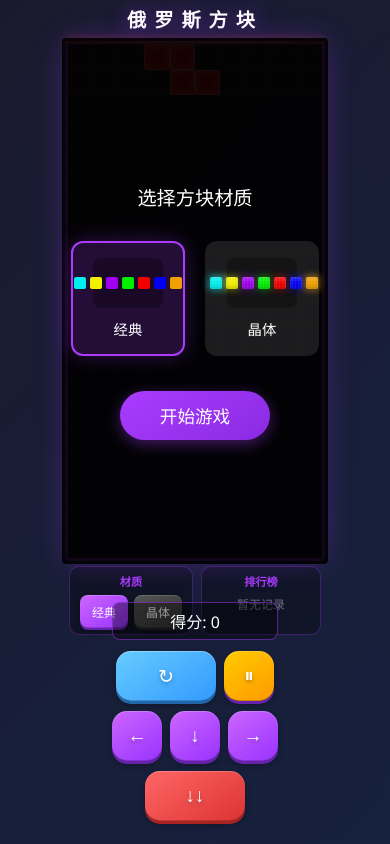
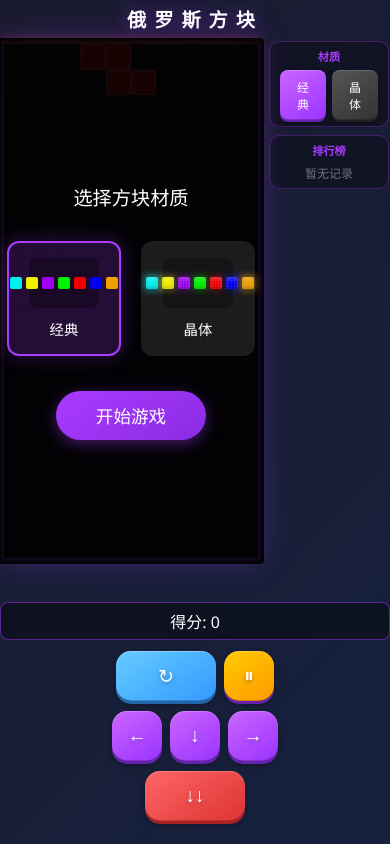
Before and after one commit to zuichi1/russia-tetris, a React (Vite) app: page / in a window 390 px wide. Built offline with nearby package versions, Linux system fonts and the light colour scheme.

Commit message:
fix: mobile layout - game left, leaderboard/materials right, controls bottom; leaderboard top 5 scores

```diff
--- a/src/App.jsx
+++ b/src/App.jsx
@@ -109,7 +109,7 @@ function App() {
     setLeaderboard(prev => {
       const updated = [...prev, newEntry]
         .sort((a, b) => b.score - a.score)
-        .slice(0, 10)
+        .slice(0, 5)
       localStorage.setItem('tetris-leaderboard', JSON.stringify(updated))
       return updated
     })
@@ -501,6 +501,7 @@ function App() {
     <div className="game-container">
       <h1 className="game-title">俄罗斯方块</h1>
       <div className="game-area">
+        <div className="mobile-main-row">
           <div className="board-wrapper">
             <div className="board">
               {displayBoard.map((row, y) =>
@@ -611,24 +612,6 @@ function App() {
             )}
           </div>
           <div className="mobile-right-panel">
-          <div className="mobile-controls">
-            <div className="mobile-score">
-              <span>得分: {score}</span>
-            </div>
-            <div className="mobile-row">
-              <button className="mobile-btn rotate-btn" onTouchStart={handleRotateTouch}>↻</button>
-              <button className="mobile-btn pause-btn" onTouchStart={handlePauseTouch}>⏸</button>
-            </div>
-            <div className="mobile-row">
-              <button className="mobile-btn" onTouchStart={handleLeftTouch}>←</button>
-              <button className="mobile-btn" onTouchStart={handleDownTouch}>↓</button>
-              <button className="mobile-btn" onTouchStart={handleRightTouch}>→</button>
-            </div>
-            <div className="mobile-row">
-              <button className="mobile-btn drop-btn" onTouchStart={handleHardDropTouch}>↓↓</button>
-            </div>
-          </div>
-          <div className="mobile-side-panel">
             <div className="mobile-material-section">
               <div className="mobile-section-title">材质</div>
               <div className="mobile-material-options">
@@ -658,6 +641,23 @@ function App() {
                 </div>
               )}
             </div>
+          </div>
+        </div>
+        <div className="mobile-controls">
+          <div className="mobile-score">
+            <span>得分: {score}</span>
+          </div>
+          <div className="mobile-row">
+            <button className="mobile-btn rotate-btn" onTouchStart={handleRotateTouch}>↻</button>
+            <button className="mobile-btn pause-btn" onTouchStart={handlePauseTouch}>⏸</button>
+          </div>
+          <div className="mobile-row">
+            <button className="mobile-btn" onTouchStart={handleLeftTouch}>←</button>
+            <button className="mobile-btn" onTouchStart={handleDownTouch}>↓</button>
+            <button className="mobile-btn" onTouchStart={handleRightTouch}>→</button>
+          </div>
+          <div className="mobile-row">
+            <button className="mobile-btn drop-btn" onTouchStart={handleHardDropTouch}>↓↓</button>
           </div>
         </div>
         <div className="side-panel">
--- a/src/index.css
+++ b/src/index.css
@@ -510,14 +510,26 @@ body {
   display: none;
 }
 
+.mobile-main-row {
+  display: none;
+}
+
 @media (max-width: 768px) {
+  .mobile-main-row {
+    display: flex;
+    flex-direction: row;
+    gap: 8px;
+    width: 100%;
+    justify-content: center;
+    align-items: flex-start;
+  }
+
   .mobile-right-panel {
     display: flex;
-    flex-direction: row;
-    gap: 10px;
-    width: 100%;
-    justify-content: center;
-    flex-wrap: wrap;
+    flex-direction: column;
+    gap: 8px;
+    width: auto;
+    max-width: 120px;
   }
 
   .mobile-controls {
@@ -525,6 +537,8 @@ body {
     flex-direction: column;
     align-items: center;
     gap: 4px;
+    width: 100%;
+    margin-top: 10px;
   }
 
   .mobile-score {
```
Lines whose indentation alone changed are shown as unchanged.
